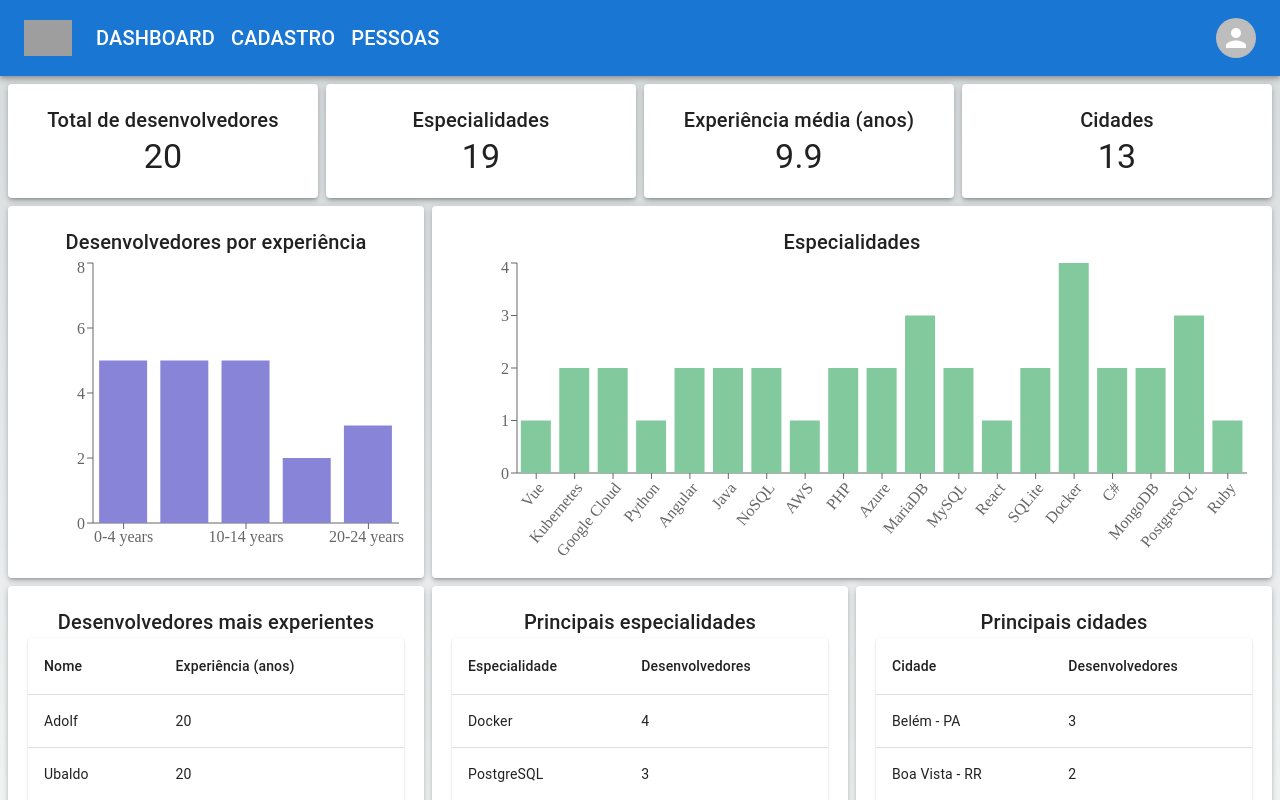
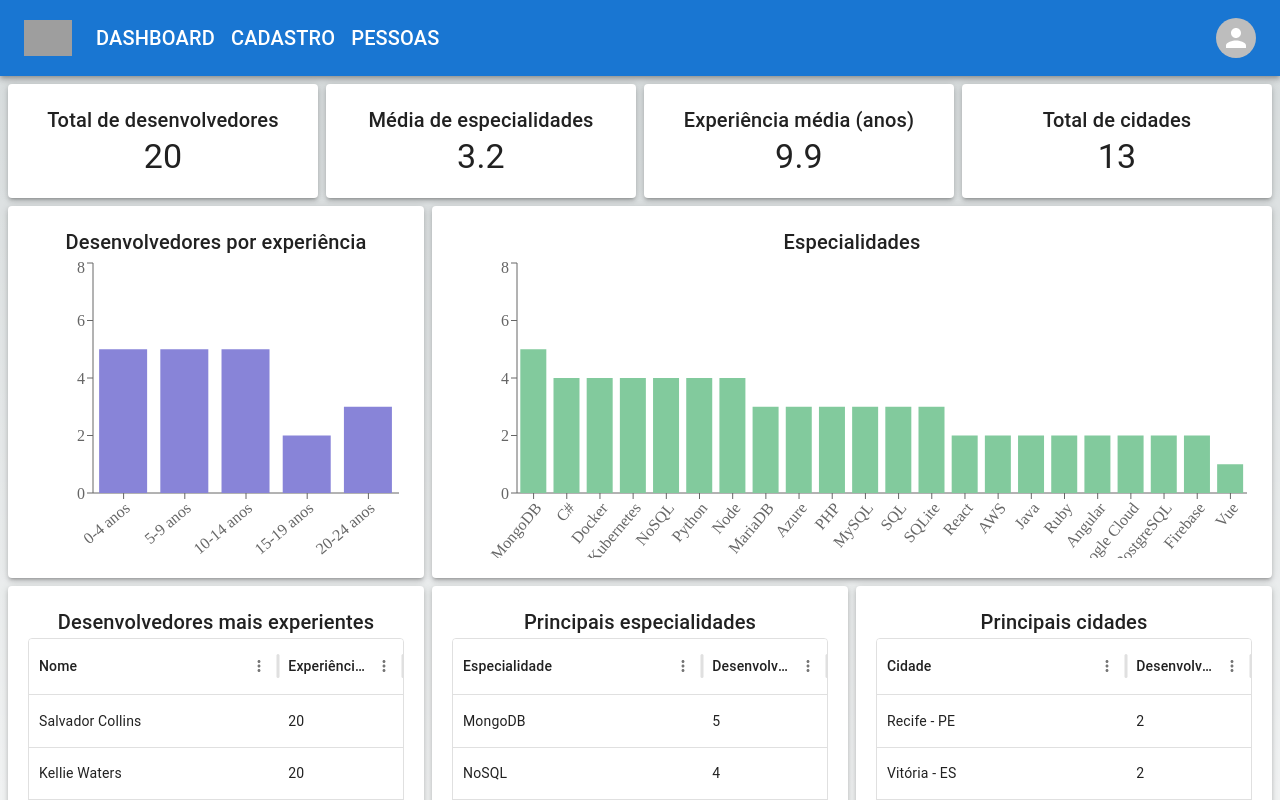
Before and after one commit to CSFDuarte/dashboard-dnc, a Next.js app: page / in a window 1280 px wide. Shown: the top 800 px of the page. Built offline with nearby package versions, Linux system fonts and the light colour scheme; grey boxes are pictures that could not be loaded.

Commit message:
feat: Paginação, ordenação, layout e refatoração

```diff
--- a/package.json
+++ b/package.json
@@ -14,6 +14,7 @@
     "@faker-js/faker": "^8.4.1",
     "@mui/icons-material": "^5.15.18",
     "@mui/material": "^5.15.17",
+    "@mui/x-data-grid": "^7.4.0",
     "next": "14.2.3",
     "react": "^18",
     "react-dom": "^18",
--- a/src/components/chartsSection.jsx
+++ b/src/components/chartsSection.jsx
@@ -1,72 +1,75 @@
-import React, { useContext } from 'react';
+import React, { useContext, useMemo } from 'react';
 import { PeopleContext } from '../contexts/peopleContext';
-import { BarChart, Bar, XAxis, YAxis, CartesianGrid, Tooltip, Legend, ResponsiveContainer } from 'recharts';
+import { BarChart, Bar, XAxis, YAxis, Tooltip, ResponsiveContainer } from 'recharts';
 import Grid from '@mui/material/Grid';
 import Paper from '@mui/material/Paper';
 import Typography from '@mui/material/Typography';
 
+const ChartCard = ({ title, data, dataKey, fillColor, xAxisAngle }) => (
+  <Paper elevation={3} style={{padding: '20px', textAlign: 'center'}}>
+    <Typography noWrap variant="h6">{title}</Typography>
+    <ResponsiveContainer width="100%" height={300}>
+      <BarChart data={data}>
+        <XAxis dataKey="Nome" height={60} textAnchor="end" angle={xAxisAngle} />
+        <YAxis />
+        <Tooltip />
+        <Bar dataKey={dataKey} fill={fillColor} />
+      </BarChart>
+    </ResponsiveContainer>
+  </Paper>
+);
+
 const ChartsSection = () => {
   const { people } = useContext(PeopleContext);
 
-  const experienceGroups = people.reduce((acc, person) => {
+  const experienceData = useMemo(() => {
+    const groups = people.reduce((acc, person) => {
       const group = Math.floor(person.experience / 5) * 5;
       acc[group] = (acc[group] || 0) + 1;
       return acc;
     }, {});
 
-  const experienceData = Object.keys(experienceGroups).map(group => ({
-    'Nome': `${group}-${+group + 4} years`,
-    'Quantidade': experienceGroups[group]
+    return Object.keys(groups).map(group => ({
+      'Nome': `${group}-${+group + 4} anos`,
+      'Quantidade': groups[group]
     }));
+  }, [people]);
 
-  const specialtyCounts = people.flatMap(person => person.specialties)
+  const specialtyData = useMemo(() => {
+    const counts = people.flatMap(person => person.specialties)
       .reduce((acc, specialty) => {
         acc[specialty] = (acc[specialty] || 0) + 1;
         return acc;
       }, {});
 
-  const specialtyData = Object.keys(specialtyCounts).map(specialty => ({
+    return Object.keys(counts).map(specialty => ({
       'Nome': specialty,
-    'Quantidade': specialtyCounts[specialty]
-  }));
+      'Quantidade': counts[specialty]
+    })).sort((a, b) => b.Quantidade - a.Quantidade);
+  }, [people]);
 
   return (
     <>
       <Grid item xs={12} md={4}>
-        <Paper elevation={3} style={styles.card}>
-          <Typography variant="h6">Desenvolvedores por experiência</Typography>
-          <ResponsiveContainer width="100%" height={300}>
-            <BarChart data={experienceData}>
-              <XAxis dataKey="Nome" />
-              <YAxis />
-              <Tooltip />
-              <Bar dataKey="Quantidade" fill="#8884d8" />
-            </BarChart>
-          </ResponsiveContainer>
-        </Paper>
+        <ChartCard
+          title="Desenvolvedores por experiência"
+          data={experienceData}
+          dataKey="Quantidade"
+          fillColor="#8884d8"
+          xAxisAngle={-40}
+        />
       </Grid>
       <Grid item xs={12} md={8}>
-        <Paper elevation={3} style={styles.card}>
-          <Typography variant="h6">Especialidades</Typography>
-          <ResponsiveContainer width="100%" height={300}>
-            <BarChart data={specialtyData} dataKey={false} >
-              <XAxis dataKey="Nome" height={80} textAnchor="end" angle={-50} />
-              <YAxis />
-              <Tooltip />
-              <Bar dataKey="Quantidade" fill="#82ca9d" />
-            </BarChart>
-          </ResponsiveContainer>
-        </Paper>
+        <ChartCard
+          title="Especialidades"
+          data={specialtyData}
+          dataKey="Quantidade"
+          fillColor="#82ca9d"
+          xAxisAngle={-50}
+        />
       </Grid>
     </>
   );
 };
 
-const styles = {
-  card: {
-    padding: '20px',
-    textAlign: 'center'
-  }
-};
-
 export default ChartsSection;
--- a/src/components/infoSection.jsx
+++ b/src/components/infoSection.jsx
@@ -7,27 +7,27 @@ import { PeopleContext } from '../contexts/peopleContext';
 const InfoSection = () => {
   const { people } = useContext(PeopleContext);
 
-  const { totalPeople, uniqueSpecialties, averageExperience, uniqueCities } = {
+  const { totalPeople, averageSpecialties, averageExperience, uniqueCities } = {
     totalPeople: people.length,
-    uniqueSpecialties: [...new Set(people.flatMap(person => person.specialties))].length,
+    averageSpecialties: (people.reduce((acc, person) => acc + person.specialties.length, 0) / people.length).toFixed(1),
     averageExperience: (people.reduce((acc, person) => acc + person.experience, 0) / people.length).toFixed(1),
     uniqueCities: [...new Set(people.flatMap(person => person.city))].length,
   }
 
   const infoCards = [
     { title: 'Total de desenvolvedores', value: totalPeople },
-    { title: 'Especialidades', value: uniqueSpecialties },
+    { title: 'Média de especialidades', value: averageSpecialties },
     { title: 'Experiência média (anos)', value: averageExperience },
-    { title: 'Cidades', value: uniqueCities },
+    { title: 'Total de cidades', value: uniqueCities },
   ];
 
   return (
     <>
       {infoCards.map((card, index) => (
         <Grid item xs={12} sm={6} md={3} key={index}>
-          <Paper elevation={3} style={styles.card}>
-            <Typography variant="h6">{card.title}</Typography>
-            <Typography variant="h4">{card.value}</Typography>
+          <Paper elevation={3} style={{padding: '20px', textAlign: 'center'}}>
+            <Typography noWrap variant="h6">{card.title}</Typography>
+            <Typography noWrap variant="h4">{card.value}</Typography>
           </Paper>
         </Grid>
       ))}
@@ -35,11 +35,4 @@ const InfoSection = () => {
   );
 };
 
-const styles = {
-  card: {
-    padding: '20px',
-    textAlign: 'center',
-  },
-};
-
 export default InfoSection;
--- a/src/components/tablesSection.jsx
+++ b/src/components/tablesSection.jsx
@@ -3,111 +3,79 @@ import { PeopleContext } from '../contexts/peopleContext';
 import Grid from '@mui/material/Grid';
 import Paper from '@mui/material/Paper';
 import Typography from '@mui/material/Typography';
-import Table from '@mui/material/Table';
-import TableBody from '@mui/material/TableBody';
-import TableCell from '@mui/material/TableCell';
-import TableContainer from '@mui/material/TableContainer';
-import TableHead from '@mui/material/TableHead';
-import TableRow from '@mui/material/TableRow';
+import { DataGrid } from '@mui/x-data-grid';
 
 const TablesSection = () => {
   const { people } = useContext(PeopleContext);
 
-  const topExperienced = people
-    .sort((a, b) => b.experience - a.experience)
-    .slice(0, 5);
+  const topExperienced = [...people.sort((a, b) => b.experience - a.experience)]
 
-  const specialtyCounts = people.flatMap(person => person.specialties)
-    .reduce((acc, specialty) => {
+  const specialtyCounts = people.flatMap(person => person.specialties).reduce((acc, specialty) => {
     acc[specialty] = (acc[specialty] || 0) + 1;
     return acc;
   }, {});
 
-  const topSpecialties = Object.entries(specialtyCounts)
-    .sort(([, a], [, b]) => b - a)
-    .slice(0, 5)
-    .map(([specialty, count]) => ({ specialty, count }));
 
-  const cityCounts = people.flatMap(person => person.city)
-    .reduce((acc, city) => {
+  const topSpecialties = [...Object.entries(specialtyCounts).sort(([, a], [, b]) => b - a)]
+    .map(([specialty, count], id) => ({ id, specialty, count }));
+
+  const cityCounts = people.flatMap(person => person.city).reduce((acc, city) => {
     acc[city] = (acc[city] || 0) + 1;
     return acc;
   }, {});
 
-  const topCities = Object.entries(cityCounts)
+  const topCities = [...Object.entries(cityCounts)]
     .sort(([, a], [, b]) => b - a)
-    .slice(0, 5)
-    .map(([city, count]) => ({ city, count }));
+    .map(([city, count], id) => ({ id, city, count }));
 
   return (
     <>
       <Grid item xs={12} md={4}>
         <Paper elevation={3} style={styles.card}>
-          <Typography variant="h6">Desenvolvedores mais experientes</Typography>
-          <TableContainer component={Paper}>
-            <Table>
-              <TableHead>
-                <TableRow>
-                  <TableCell>Nome</TableCell>
-                  <TableCell>Experiência (anos)</TableCell>
-                </TableRow>
-              </TableHead>
-              <TableBody>
-                {topExperienced.map(person => (
-                  <TableRow key={person.id} sx={{maxWidth: "20px"}}>
-                    <TableCell>{person.name}</TableCell>
-                    <TableCell>{person.experience}</TableCell>
-                  </TableRow>
-                ))}
-              </TableBody>
-            </Table>
-          </TableContainer>
+          <Typography noWrap variant="h6">Desenvolvedores mais experientes</Typography>
+          <DataGrid
+            rows={topExperienced}
+            columns={[
+              { field: 'name', headerName: 'Nome', flex: 2 },
+              { field: 'experience', headerName: 'Experiência (anos)', flex: 1, maxWidth: 150}
+            ]}
+            initialState={{ pagination: {
+              paginationModel: { page: 0, pageSize: 5 },
+            }}}
+            pageSizeOptions={[5, 10]}
+          />
         </Paper>
       </Grid>
       <Grid item xs={12} md={4}>
         <Paper elevation={3} style={styles.card}>
-          <Typography variant="h6">Principais especialidades</Typography>
-          <TableContainer component={Paper}>
-            <Table>
-              <TableHead>
-                <TableRow>
-                  <TableCell>Especialidade</TableCell>
-                  <TableCell>Desenvolvedores</TableCell>
-                </TableRow>
-              </TableHead>
-              <TableBody>
-                {topSpecialties.map((specialty, index) => (
-                  <TableRow key={index}>
-                    <TableCell>{specialty.specialty}</TableCell>
-                    <TableCell>{specialty.count}</TableCell>
-                  </TableRow>
-                ))}
-              </TableBody>
-            </Table>
-          </TableContainer>
+          <Typography noWrap variant="h6">Principais especialidades</Typography>
+          <DataGrid
+            rows={topSpecialties}
+            columns={[
+              { field: 'specialty', headerName: 'Especialidade', flex: 2 },
+              { field: 'count', headerName: 'Desenvolvedores', flex: 1, maxWidth: 150 }
+            ]}
+            initialState={{ pagination: {
+              paginationModel: { page: 0, pageSize: 5 },
+            }}}
+            pageSizeOptions={[5, 10]}
+          />
         </Paper>
       </Grid>
       <Grid item xs={12} md={4}>
         <Paper elevation={3} style={styles.card}>
-          <Typography variant="h6">Principais cidades</Typography>
-          <TableContainer component={Paper}>
-            <Table>
-              <TableHead>
-                <TableRow>
-                  <TableCell>Cidade</TableCell>
-                  <TableCell>Desenvolvedores</TableCell>
-                </TableRow>
-              </TableHead>
-              <TableBody>
-                {topCities.map((city, index) => (
-                  <TableRow key={index}>
-                    <TableCell>{city.city}</TableCell>
-                    <TableCell>{city.count}</TableCell>
-                  </TableRow>
-                ))}
-              </TableBody>
-            </Table>
-          </TableContainer>
+          <Typography noWrap variant="h6">Principais cidades</Typography>
+          <DataGrid
+            rows={topCities}
+            columns={[
+              { field: 'city', headerName: 'Cidade', flex: 2},
+              { field: 'count', headerName: 'Desenvolvedores', flex: 1, maxWidth: 150 }
+            ]}
+            initialState={{ pagination: {
+              paginationModel: { page: 0, pageSize: 5 },
+            }}}
+            pageSizeOptions={[5, 10]}
+          />
         </Paper>
       </Grid>
     </>
--- a/src/contexts/peopleContext.js
+++ b/src/contexts/peopleContext.js
@@ -61,9 +61,9 @@ const generateRandomPeople = (num) => {
   for (let i = 0; i < num; i++) {
     people.push({
       id: i + 1,
-      name: faker.person.firstName(),
+      name: faker.person.fullName(),
       profilePic: faker.image.avatar(),
-      specialties: faker.helpers.arrayElements(possibleSpecities, { min: 1, max: 3 }),
+      specialties: faker.helpers.arrayElements(possibleSpecities, { min: 1, max: 5 }),
       city: faker.helpers.arrayElement(possibleCities),
       experience: Math.floor(Math.random() * 20) + 1
     });
@@ -74,7 +74,6 @@ const generateRandomPeople = (num) => {
 const PeopleProvider = ({ children }) => {
   const [people, setPeople] = useState([]);
   const [currentUser, setCurrentUser] = useState();
-  const [data, setData] = useState({});
 
   useEffect(() => {
     const people = generateRandomPeople(20);
@@ -85,7 +84,7 @@ const PeopleProvider = ({ children }) => {
   }, [])
 
   return (
-    <PeopleContext.Provider value={{ people, currentUser, setCurrentUser, data }}>
+    <PeopleContext.Provider value={{ people, currentUser, setCurrentUser }}>
       {currentUser && children}
     </PeopleContext.Provider>
   );
```
Also changed, not shown: src/components/footer.jsx (+4 -4 lines), 1 other file (tests, documents, lock files or other folders). Lines whose indentation alone changed are shown as unchanged.
